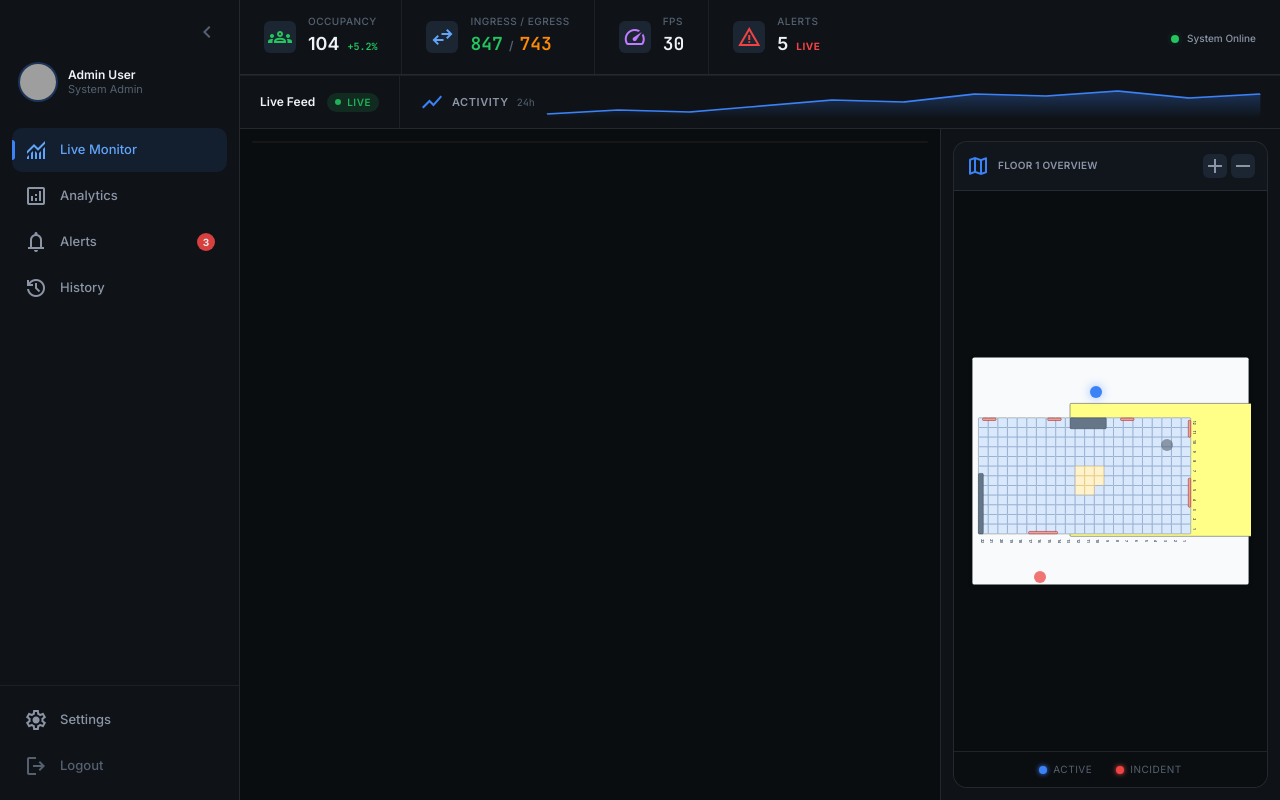
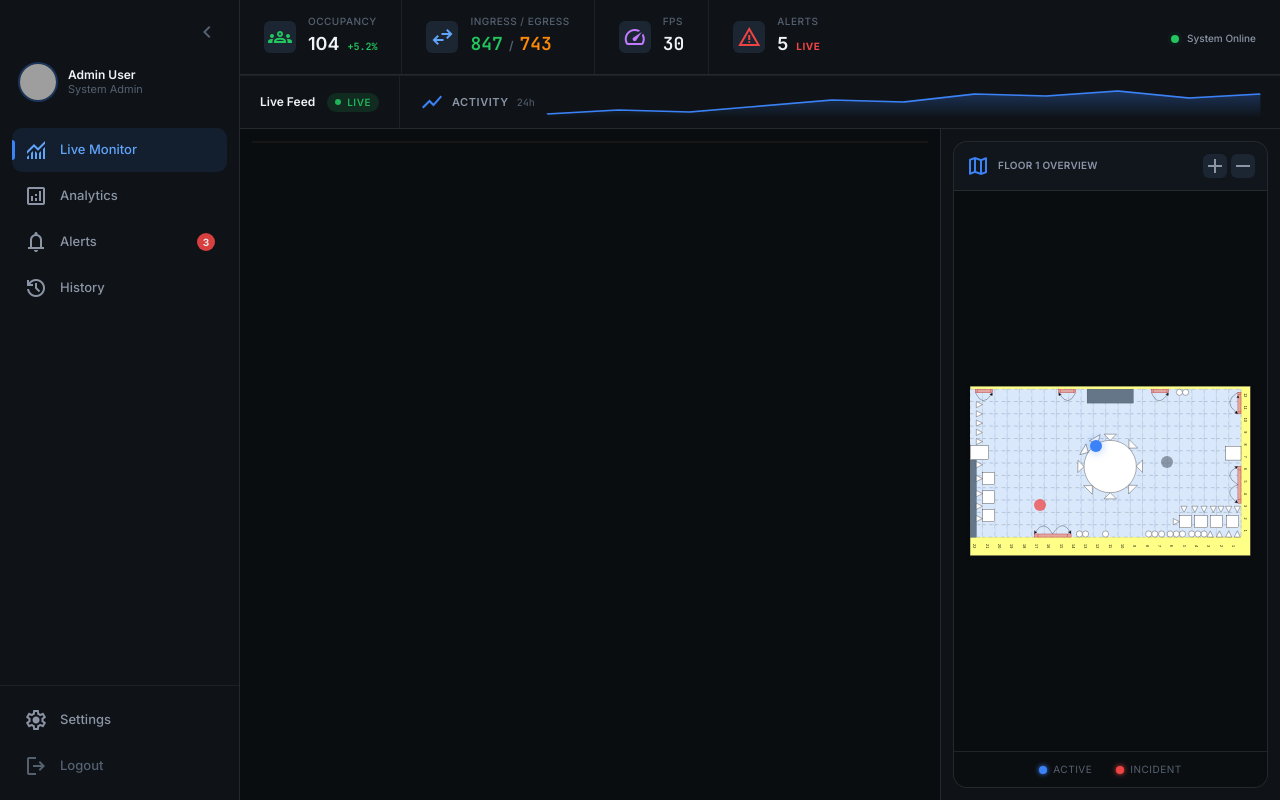
Before and after one commit to manhmitcf/DAT_Lab_Management, a Next.js app in the folder frontend/: page / in a window 1280 px wide. Built offline with nearby package versions, Linux system fonts and the light colour scheme; grey boxes are pictures that could not be loaded.

Commit message:
fix: perfect 2d mapping alignment to labmap svg

```diff
--- a/frontend/src/components/panels/FloorPlan.tsx
+++ b/frontend/src/components/panels/FloorPlan.tsx
@@ -39,19 +39,20 @@ export default function FloorPlan() {
 
             {/* Map */}
             <div className="flex-1 relative bg-surface-0 p-4 overflow-hidden flex items-center justify-center">
-                <div
-                    className="relative w-full h-full max-w-full max-h-full"
-                    style={{ aspectRatio: '1165 / 960', maxHeight: '100%' }}
-                >
+                {/*
+                    Use inline-flex to perfectly shrink-wrap to the image's computed dimensions.
+                    This guarantees the marker overlay boundaries exactly match the visible map.
+                */}
+                <div className="relative inline-flex max-w-full max-h-full">
                     {/* SVG Map Background */}
                     <img
                         src="/labmap.svg"
                         alt="Laboratory Floor Plan"
-                        className="absolute inset-0 w-full h-full object-contain drop-shadow-sm pointer-events-none"
+                        className="block max-w-full max-h-full object-contain drop-shadow-sm pointer-events-none"
                     />
 
                     {/* Markers Overlay */}
-                    <div className="absolute inset-0 z-10">
+                    <div className="absolute inset-0 z-10 w-full h-full">
                         {markers.map((marker) => (
                             <div
                                 key={marker.id}
```
Also changed, not shown: frontend/public/labmap.svg.
